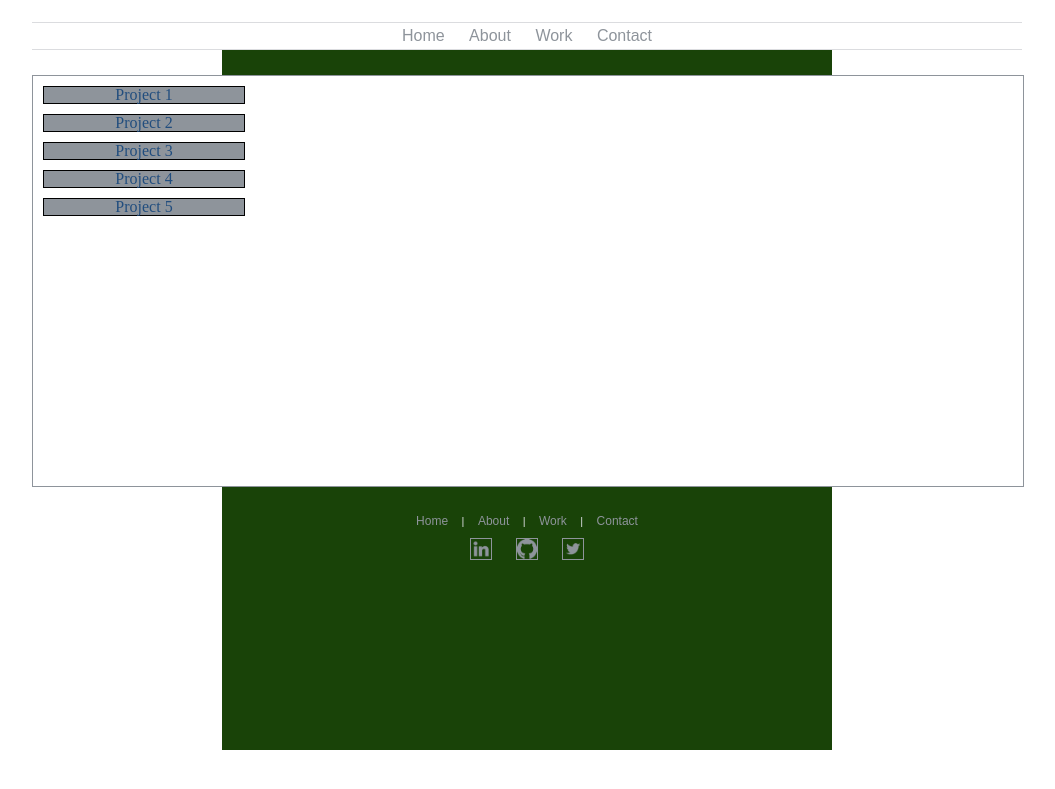
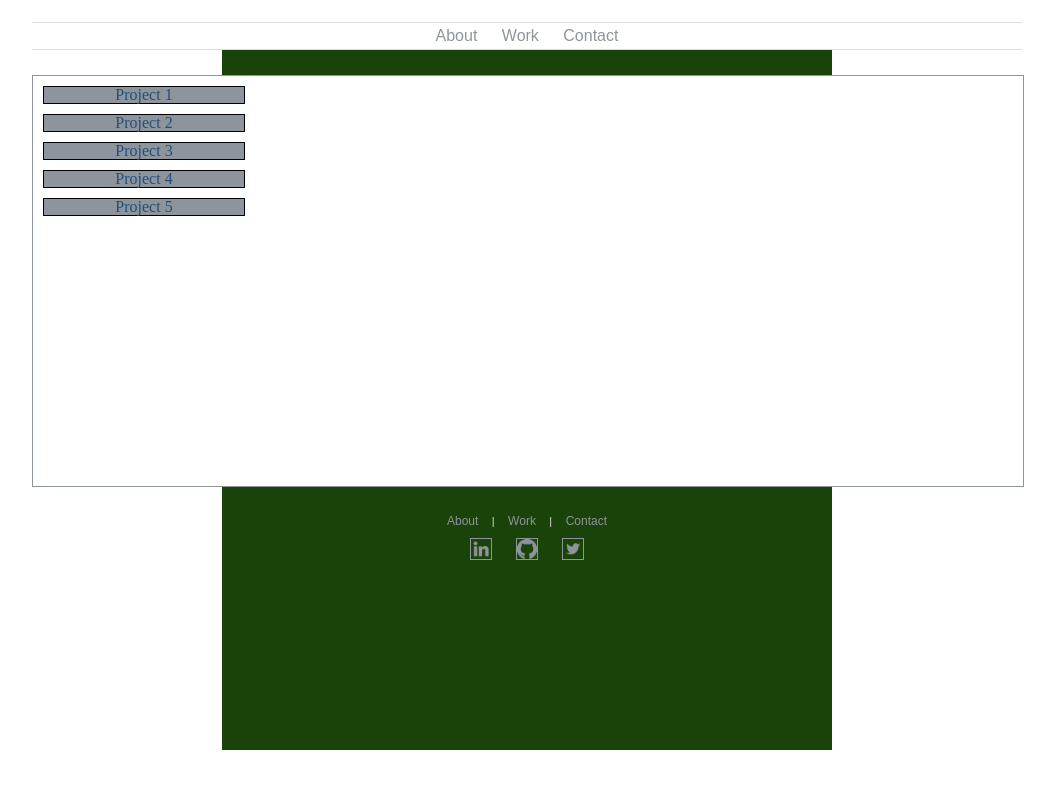
Before and after one commit to JShelto/jshelto.github.io, a plain HTML site: page index.html in a window 1280 px wide. Shown: the part 73-862 px from the top of the page, without its empty margins (113-1168 px from the left). Drawn offline with nearby package versions, Linux system fonts and the light colour scheme.

Commit message:
Remove home link

```diff
--- a/index.html
+++ b/index.html
@@ -35,7 +35,7 @@
 			</div>
 			<div class="navigation">
 				<ul class="upper-link-list">
-					<li><a href="#">Home</a></li>
+					<!--<li><a href="#">Home</a></li> -->
 					<li><a href="#">About</a></li>
 					<li><a href="#">Work</a></li>
 					<li><a href="#">Contact</a></li>
@@ -52,8 +52,8 @@
 			</div>
 			<div class="lower-navigation">
 				<ul class="lower-link-list">
-					<li><a href="#" class="lower-link">Home</a></li>
-					<span class="pipe">|</span>
+					<!-- <li><a href="#" class="lower-link">Home</a></li>
+					<span class="pipe">|</span> -->
 					<li><a href="#" class="lower-link">About</a></li>
 					<span class="pipe">|</span>
 					<li><a href="#" class="lower-link">Work</a></li>
```
